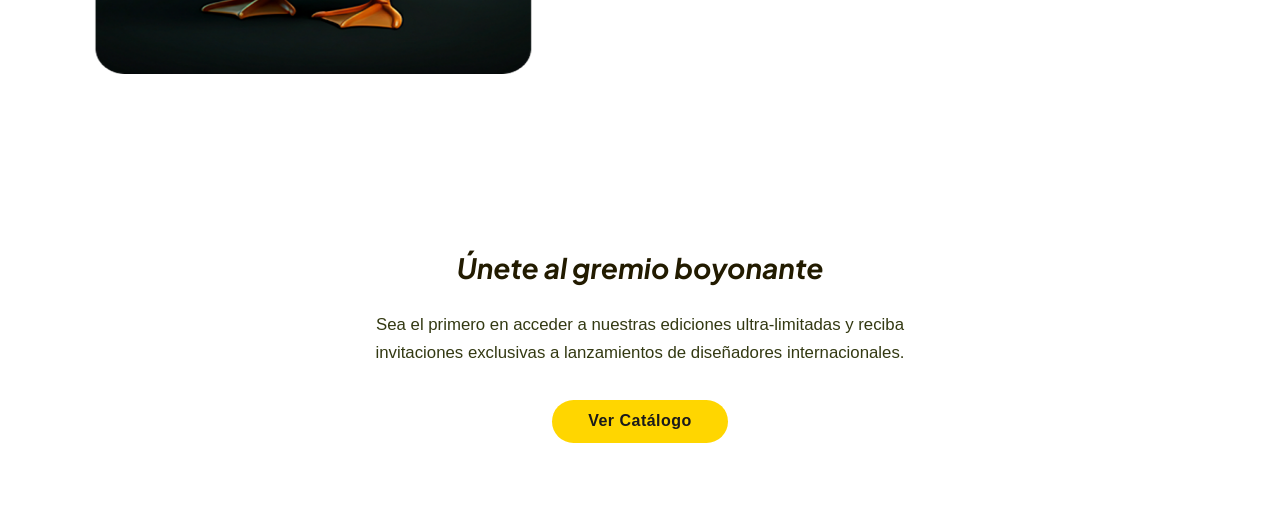
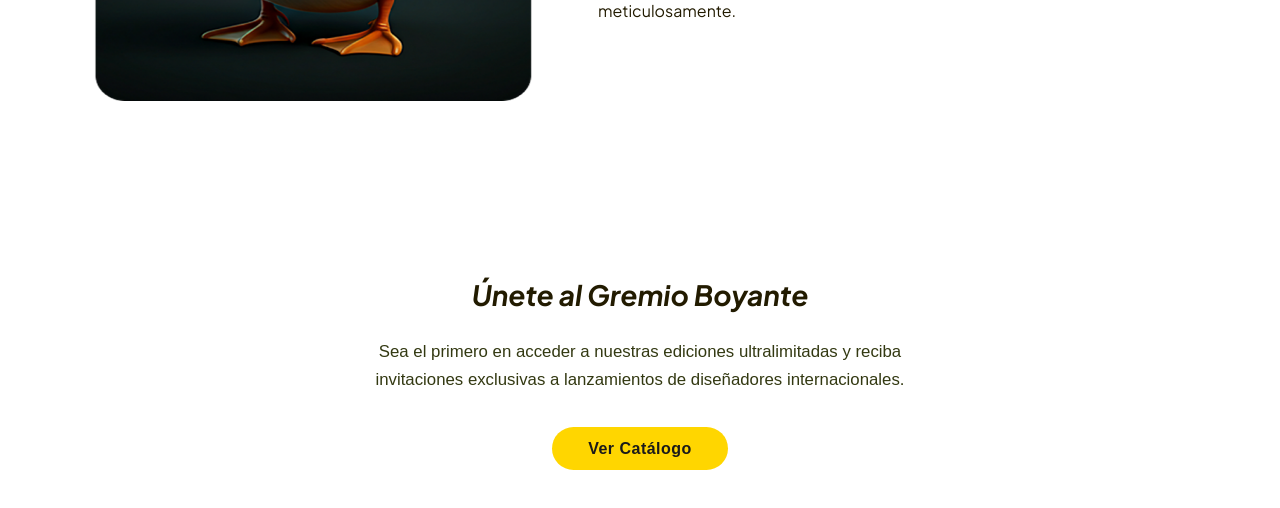
Before and after one commit to IvannaRCA/duck-store-t5, a plain HTML site: page index.html in a window 1280 px wide. Shown: the part 538-1046 px from the top of the page. Drawn offline with Linux system fonts and the light colour scheme; a web font is replaced by a local one.

Commit message:
chore(deps): corregir errores ortográficos en el index

```diff
--- a/index.html
+++ b/index.html
@@ -10,7 +10,7 @@
     <link rel="stylesheet" href="css/detalles-landing-page.css">
     <link rel="preconnect" href="https://fonts.googleapis.com">
     <link rel="preconnect" href="https://fonts.gstatic.com" crossorigin>
-    <link rel="stylesheet" href="">
+    <link rel="stylesheet" href="<link href="https://fonts.googleapis.com/css2?family=Plus+Jakarta+Sans:ital,wght@0,400;0,700;1,400;1,700&display=swap" rel="stylesheet">">
 </head>
 <body>
     <header>
@@ -42,9 +42,10 @@ meticulosamente.</p>
         </section>
 
         <section class="cta-membership">
-            <h2>Únete al gremio boyonante</h2>
+            <h2>Únete al
+                Gremio Boyante</h2>
             <p>
-                Sea el primero en acceder a nuestras ediciones ultra-limitadas y reciba
+                Sea el primero en acceder a nuestras ediciones ultralimitadas y reciba
 invitaciones exclusivas a lanzamientos de diseñadores internacionales.
             </p>
             <button type="button" class="btn-gallery">Ver Catálogo</button>
```
